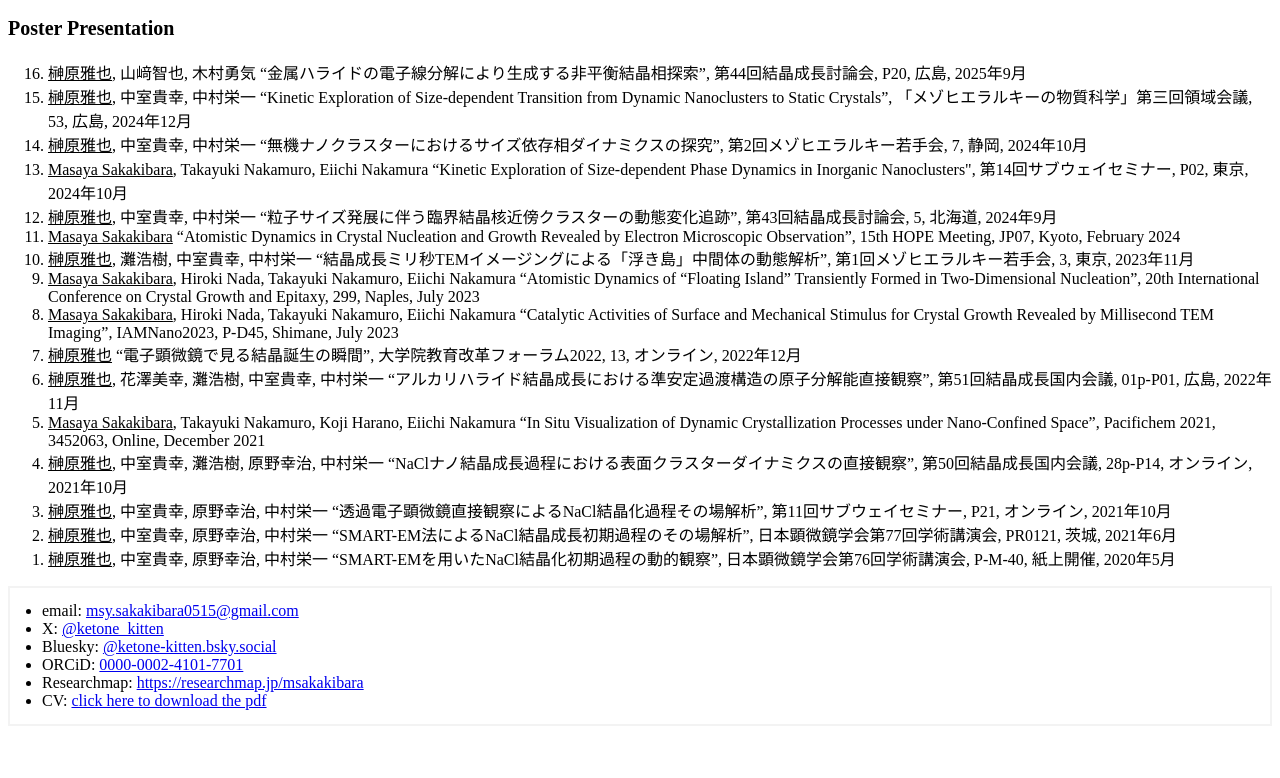
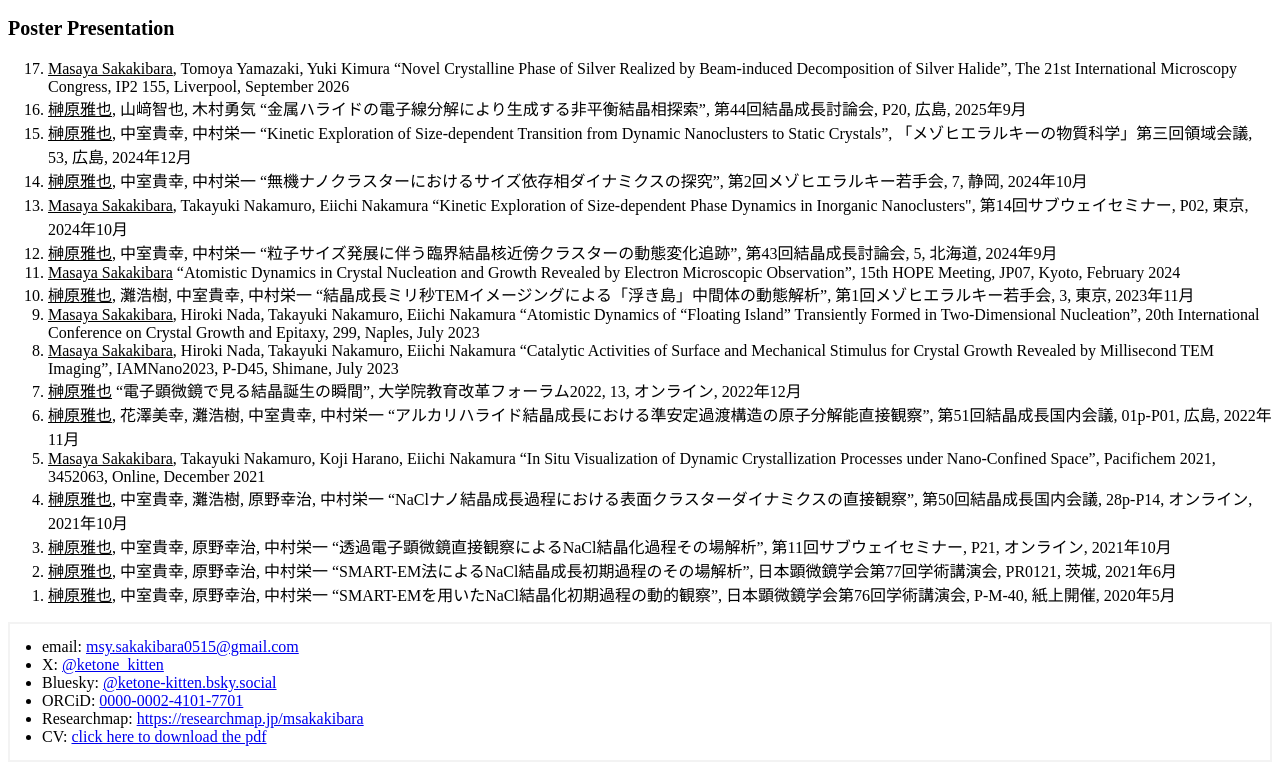
Before and after one commit to ketoneko/personal, a plain HTML site: page pres_list.html in a window 1280 px wide. Shown: the part 1133-1911 px from the top of the page. Before the commit the page ends 1875 px from the top, so only its background shows below. Drawn offline with Linux system fonts and the light colour scheme.

Commit message:
Update pres_list.html

```diff
--- a/pres_list.html
+++ b/pres_list.html
@@ -95,7 +95,7 @@
         </ol>
         <h3>Poster Presentation</h3>
         <ol reversed class="publi">
-            <!--<li><u>Masaya Sakakibara</u>, Tomoya Yamazaki, Yuki Kimura “Novel Crystalline Phase of Silver Realized by Beam-induced Decomposition of Silver Halide”, The 21st International Microscopy Congress, XX, Liverpool, September 2026</li>-->
+            <li><u>Masaya Sakakibara</u>, Tomoya Yamazaki, Yuki Kimura “Novel Crystalline Phase of Silver Realized by Beam-induced Decomposition of Silver Halide”, The 21st International Microscopy Congress, IP2 155, Liverpool, September 2026</li>
             <li><u>榊原雅也</u>, 山﨑智也, 木村勇気 “金属ハライドの電子線分解により生成する非平衡結晶相探索”, 第44回結晶成長討論会, P20, 広島, 2025年9月</li>
             <li><u>榊原雅也</u>, 中室貴幸, 中村栄一 “Kinetic Exploration of Size-dependent Transition from Dynamic Nanoclusters to Static Crystals”, 「メゾヒエラルキーの物質科学」第三回領域会議, 53, 広島, 2024年12月</li>
             <li><u>榊原雅也</u>, 中室貴幸, 中村栄一 “無機ナノクラスターにおけるサイズ依存相ダイナミクスの探究”, 第2回メゾヒエラルキー若手会, 7, 静岡, 2024年10月</li>
```
